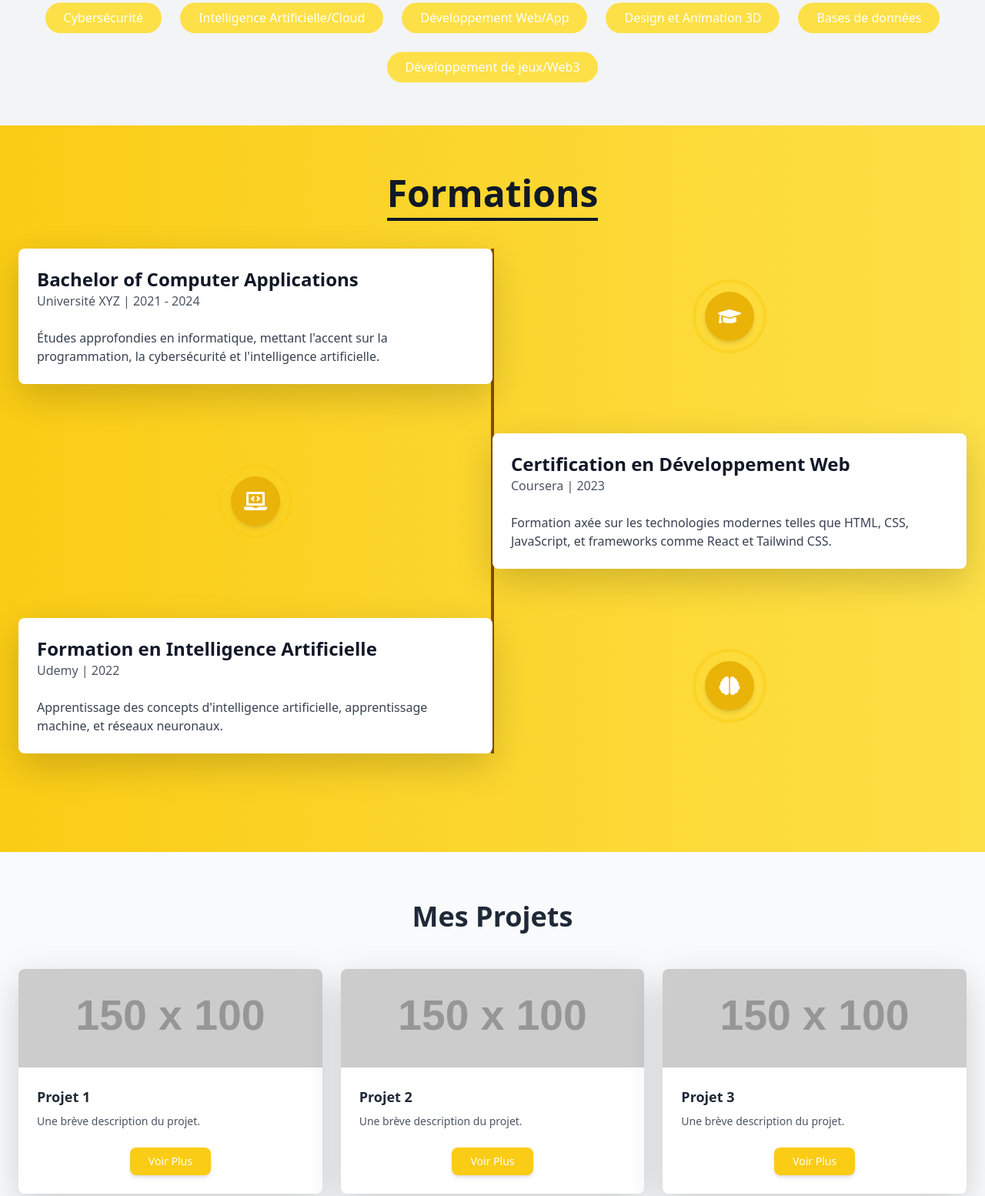
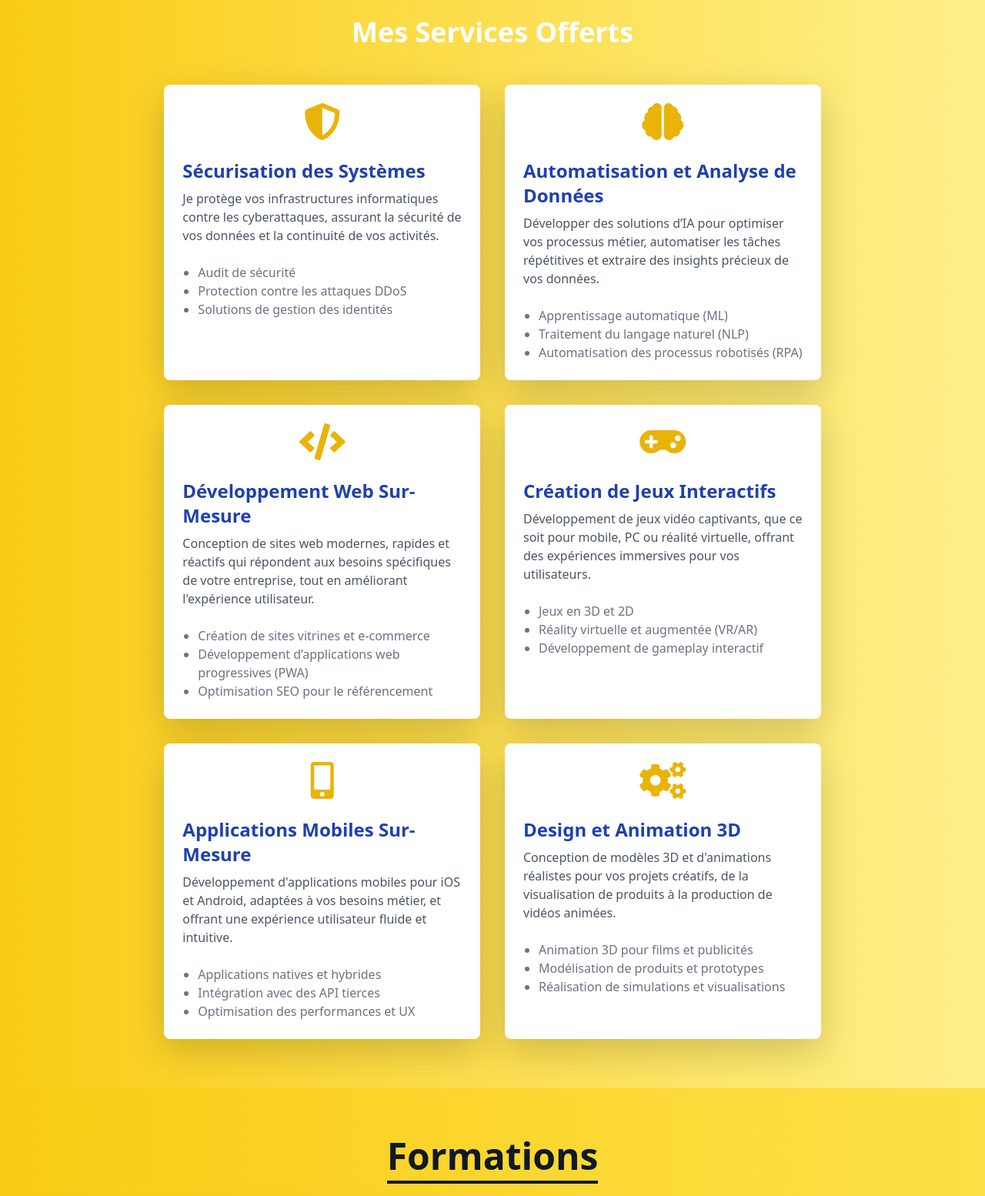
Before and after one commit to meloogk/Mon_Portfolio, a plain HTML site: page index.html in a window 1280 px wide. Shown: the part 1110-2664 px from the top of the page at 77% size. Drawn offline with nearby package versions, Linux system fonts and the light colour scheme; placeholder pictures from the web are drawn by us.

Commit message:
modification portfolio

```diff
--- a/index.html
+++ b/index.html
@@ -45,17 +45,13 @@
       </div>
     </div>
   </header>
-
-<!-- a propos -->
+<!-- À propos -->
 <section id="about" class="py-16 bg-gradient-to-r from-gray-100 to-gray-200">
-  <div class="container mx-auto px-6">
-    <!-- Titre -->
-    <h2 class="text-4xl font-extrabold text-center text-gray-800 mb-8 animate-fadeIn">
-      Qui Suis-Je ?
-    </h2>
-    <!-- Texte description -->
-    <div class="text-center max-w-3xl mx-auto text-lg mb-12 animate-slideUp">
-      <p class="text-gray-700 leading-relaxed">
+  <div class="container mx-auto px-6 flex flex-col md:flex-row items-center">
+    <!-- Texte Description -->
+    <div class="md:w-1/2 mb-8 md:mb-0 text-left animate-slideUp">
+      <h2 class="text-4xl font-extrabold text-gray-800 mb-8">Qui Suis-Je ?</h2>
+      <p class="text-lg text-gray-700 leading-relaxed mb-12">
         Passionné par l'univers de l'informatique, je suis un jeune diplômé en
         <span class="text-yellow-500 font-bold">Bachelor of Computer Applications</span>.
         Avec une expertise en <span class="text-yellow-500 font-bold">Cybersécurité</span>,
@@ -64,10 +60,13 @@
         mon objectif est de repousser les limites de l'innovation.
         Créatif et déterminé, je suis prêt à transformer vos idées en solutions remarquables.
       </p>
+      <a href="/path/to/CV.pdf" download class="inline-block bg-yellow-500 hover:bg-yellow-600 text-white px-6 py-3 rounded-lg">
+        Télécharger mon CV
+      </a>
     </div>
 
-    <!-- Carousel Section -->
-    <div class="relative max-w-5xl mx-auto animate-fadeIn">
+    <!-- Carousel déplacé vers la droite avec plus de marge -->
+    <div class="md:w-1/2 ml-12 animate-fadeIn">
       <div id="carouselAbout" class="carousel slide" data-bs-ride="carousel">
         <!-- Images du carousel -->
         <div class="carousel-inner rounded-lg overflow-hidden shadow-lg">
@@ -336,19 +335,114 @@
     </div>
   </section>
 
+<!-- Services Section -->
+<section id="services" class="bg-gradient-to-r from-yellow-400 to-yellow-200 py-16">
+  <div class="container mx-auto px-6">
+    <h2 class="text-4xl font-bold text-center text-white mb-12 animate-fadeIn">Mes Services Offerts</h2>
+    <div class="flex flex-wrap justify-center gap-8">
+
+      <!-- Service 1: Cybersécurité - Sécurisation des Systèmes -->
+      <div class="w-full md:w-1/3 bg-white p-6 rounded-lg shadow-lg hover:shadow-xl transition-shadow duration-300 animate-slideUp">
+        <div class="text-center mb-4">
+          <i class="fas fa-shield-alt text-5xl text-yellow-500"></i>
+        </div>
+        <h3 class="text-2xl font-semibold mb-2 text-blue-800">Sécurisation des Systèmes</h3>
+        <p class="text-gray-600">Je protège vos infrastructures informatiques contre les cyberattaques, assurant la sécurité de vos données et la continuité de vos activités.</p>
+        <ul class="list-disc pl-5 mt-4 text-gray-500">
+          <li>Audit de sécurité</li>
+          <li>Protection contre les attaques DDoS</li>
+          <li>Solutions de gestion des identités</li>
+        </ul>
+      </div>
+
+      <!-- Service 2: Intelligence Artificielle - Automatisation et Analyse de Données -->
+      <div class="w-full md:w-1/3 bg-white p-6 rounded-lg shadow-lg hover:shadow-xl transition-shadow duration-300 animate-slideUp">
+        <div class="text-center mb-4">
+          <i class="fas fa-brain text-5xl text-yellow-500"></i>
+        </div>
+        <h3 class="text-2xl font-semibold mb-2 text-blue-800">Automatisation et Analyse de Données</h3>
+        <p class="text-gray-600">Développer des solutions d’IA pour optimiser vos processus métier, automatiser les tâches répétitives et extraire des insights précieux de vos données.</p>
+        <ul class="list-disc pl-5 mt-4 text-gray-500">
+          <li>Apprentissage automatique (ML)</li>
+          <li>Traitement du langage naturel (NLP)</li>
+          <li>Automatisation des processus robotisés (RPA)</li>
+        </ul>
+      </div>
+
+      <!-- Service 3: Développement Web - Sites et Applications Web Sur-Mesure -->
+      <div class="w-full md:w-1/3 bg-white p-6 rounded-lg shadow-lg hover:shadow-xl transition-shadow duration-300 animate-slideUp">
+        <div class="text-center mb-4">
+          <i class="fas fa-code text-5xl text-yellow-500"></i>
+        </div>
+        <h3 class="text-2xl font-semibold mb-2 text-blue-800">Développement Web Sur-Mesure</h3>
+        <p class="text-gray-600">Conception de sites web modernes, rapides et réactifs qui répondent aux besoins spécifiques de votre entreprise, tout en améliorant l'expérience utilisateur.</p>
+        <ul class="list-disc pl-5 mt-4 text-gray-500">
+          <li>Création de sites vitrines et e-commerce</li>
+          <li>Développement d’applications web progressives (PWA)</li>
+          <li>Optimisation SEO pour le référencement</li>
+        </ul>
+      </div>
+
+      <!-- Service 4: Développement de Jeux - Jeux Interactifs et Immersifs -->
+      <div class="w-full md:w-1/3 bg-white p-6 rounded-lg shadow-lg hover:shadow-xl transition-shadow duration-300 animate-slideUp">
+        <div class="text-center mb-4">
+          <i class="fas fa-gamepad text-5xl text-yellow-500"></i>
+        </div>
+        <h3 class="text-2xl font-semibold mb-2 text-blue-800">Création de Jeux Interactifs</h3>
+        <p class="text-gray-600">Développement de jeux vidéo captivants, que ce soit pour mobile, PC ou réalité virtuelle, offrant des expériences immersives pour vos utilisateurs.</p>
+        <ul class="list-disc pl-5 mt-4 text-gray-500">
+          <li>Jeux en 3D et 2D</li>
+          <li>Réality virtuelle et augmentée (VR/AR)</li>
+          <li>Développement de gameplay interactif</li>
+        </ul>
+      </div>
+
+      <!-- Service 5: Développement d'Applications - Applications Mobiles et Logicielles -->
+      <div class="w-full md:w-1/3 bg-white p-6 rounded-lg shadow-lg hover:shadow-xl transition-shadow duration-300 animate-slideUp">
+        <div class="text-center mb-4">
+          <i class="fas fa-mobile-alt text-5xl text-yellow-500"></i>
+        </div>
+        <h3 class="text-2xl font-semibold mb-2 text-blue-800">Applications Mobiles Sur-Mesure</h3>
+        <p class="text-gray-600">Développement d'applications mobiles pour iOS et Android, adaptées à vos besoins métier, et offrant une expérience utilisateur fluide et intuitive.</p>
+        <ul class="list-disc pl-5 mt-4 text-gray-500">
+          <li>Applications natives et hybrides</li>
+          <li>Intégration avec des API tierces</li>
+          <li>Optimisation des performances et UX</li>
+        </ul>
+      </div>
+
+      <!-- Service 6: Design et Animation 3D - Création Visuelle Dynamique -->
+      <div class="w-full md:w-1/3 bg-white p-6 rounded-lg shadow-lg hover:shadow-xl transition-shadow duration-300 animate-slideUp">
+        <div class="text-center mb-4">
+          <i class="fas fa-cogs text-5xl text-yellow-500"></i>
+        </div>
+        <h3 class="text-2xl font-semibold mb-2 text-blue-800">Design et Animation 3D</h3>
+        <p class="text-gray-600">Conception de modèles 3D et d'animations réalistes pour vos projets créatifs, de la visualisation de produits à la production de vidéos animées.</p>
+        <ul class="list-disc pl-5 mt-4 text-gray-500">
+          <li>Animation 3D pour films et publicités</li>
+          <li>Modélisation de produits et prototypes</li>
+          <li>Réalisation de simulations et visualisations</li>
+        </ul>
+      </div>
+
+    </div>
+  </div>
+</section>
 
 
-  <!--section formation -->
 
+
+<!--section formation-->
   <section id="education" class="bg-gradient-to-r from-yellow-400 to-yellow-300 py-16">
     <div class="container mx-auto px-6">
       <!-- Titre -->
       <h2 class="text-5xl font-bold text-center text-gray-900 mb-12">
         <span class="border-b-4 border-gray-900">Formations</span>
       </h2>
+
+      <!-- Ligne centrale -->
       <div class="relative">
-        <!-- Ligne centrale -->
-        <div class="absolute left-1/2 transform -translate-x-1/2 h-full w-1 bg-yellow-800"></div>
+        <div class="absolute left-1/2 transform -translate-x-1/2 h-full w-1 bg-dotted-yellow"></div>
 
         <!-- Formation 1 -->
         <div class="flex items-center justify-between mb-16 group">
@@ -408,7 +502,11 @@
         </div>
       </div>
     </div>
+
+
   </section>
+
+
 <!--section projets-->
   <section id="projects" class="py-16 bg-gray-50">
     <div class="container mx-auto px-6">
@@ -544,6 +642,7 @@
     </div>
   </section>
 
+
   <!--section contact-->
 
   <section id="contact" class="py-16 bg-gradient-to-r from-yellow-600 to-yellow-800 text-white">
@@ -552,7 +651,6 @@
       <p class="text-center max-w-2xl mx-auto mb-10 text-lg">
         Vous avez un projet passionnant ou une idée innovante ? Discutons-en ! Je suis disponible pour comprendre vos besoins et vous accompagner dans la réalisation de vos objectifs.
       </p>
-
       <!-- Icon and Short Description -->
       <div class="text-center mb-12">
         <div class="flex justify-center space-x-6">
```
Also changed, not shown: code.txt, images/97310317-writer-workplace-with-tools-for-work-on-yellow-table-background-top-view-mockup.jpg (added).
